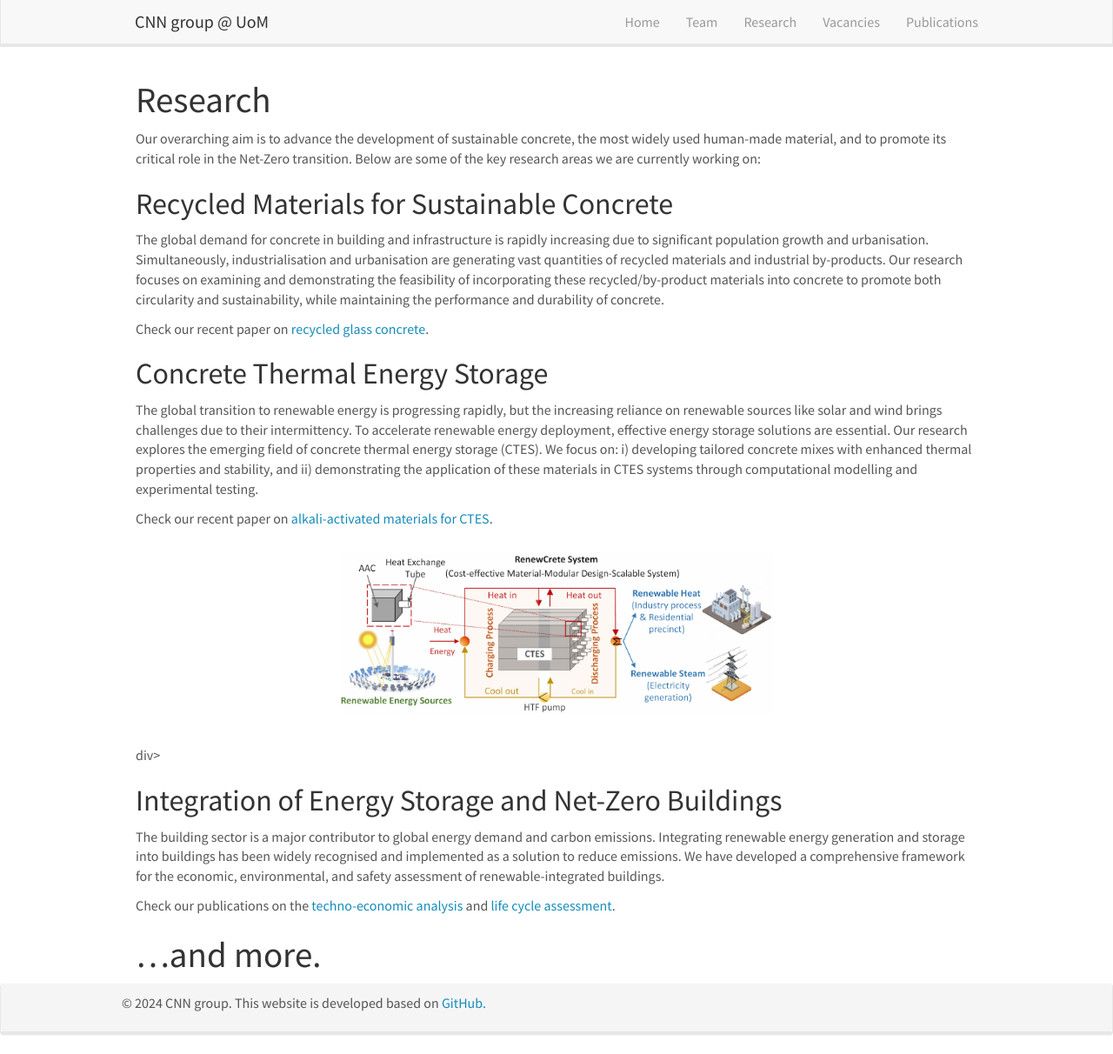
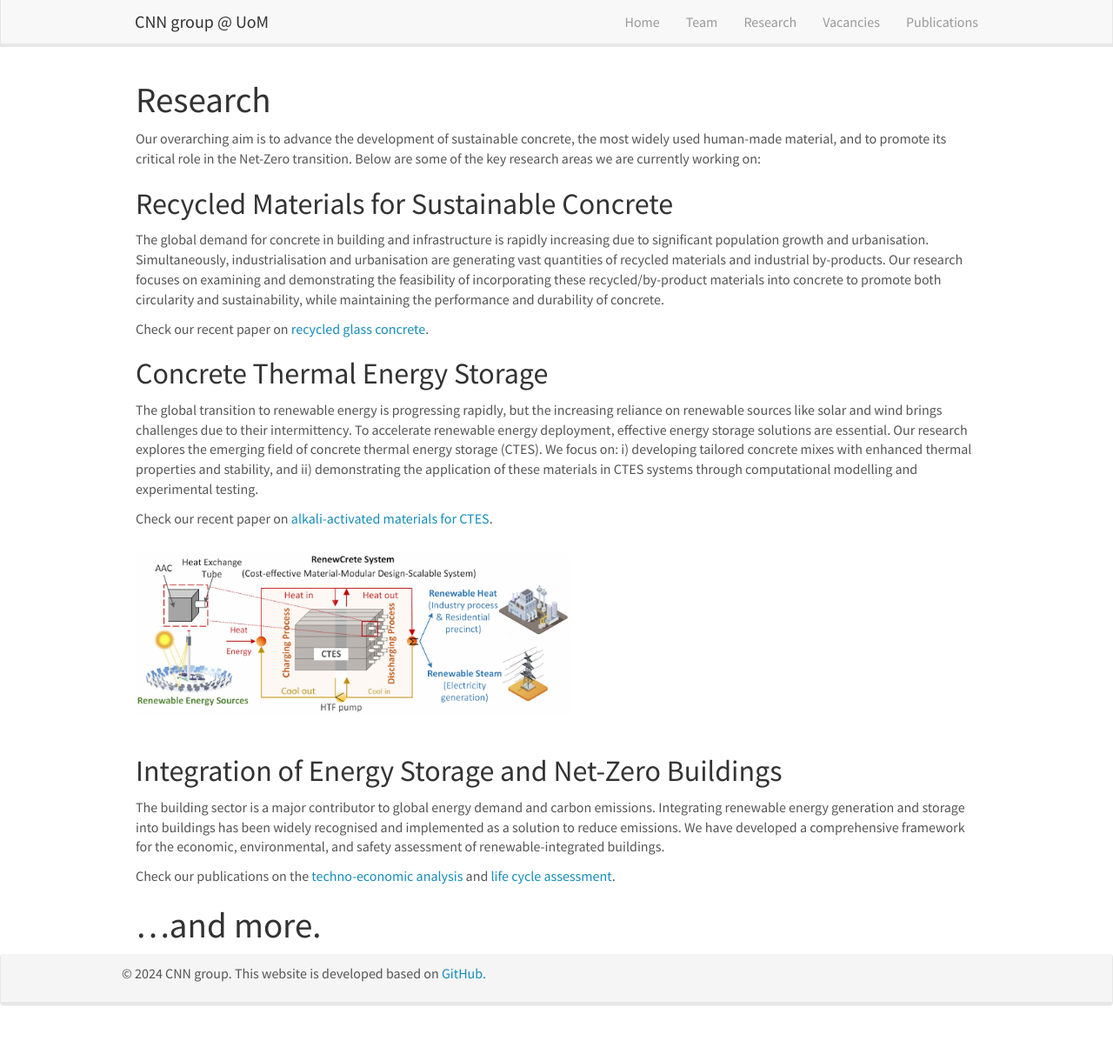
Before and after one commit to tuannguyenngoc/cnn-group, a Jekyll site: the page built from _pages/research.md, in a window 1280 px wide and 1212 px high. Shown: the whole window at 87% size. Built offline with Jekyll 4.4.1, drawn with Linux system fonts in a browser that asks for light colours; nearby versions of some CDN libraries.

Commit message:
Update research.md

```diff
--- a/_pages/research.md
+++ b/_pages/research.md
@@ -19,11 +19,10 @@ Check our recent paper on [recycled glass concrete](https://www.sciencedirect.co
 The global transition to renewable energy is progressing rapidly, but the increasing reliance on renewable sources like solar and wind brings challenges due to their intermittency. To accelerate renewable energy deployment, effective energy storage solutions are essential. Our research explores the emerging field of concrete thermal energy storage (CTES). We focus on: i) developing tailored concrete mixes with enhanced thermal properties and stability, and ii) demonstrating the application of these materials in CTES systems through computational modelling and experimental testing.
 
 Check our recent paper on [alkali-activated materials for CTES](https://www.sciencedirect.com/science/article/pii/S2666165924001285).
-<div>
-<p align="middle">
+<figure>
   <img src="{{ site.url }}{{ site.baseurl }}/images/home/CTES.jpg" style="width: 500px">
-</p>
-</div>div>
+</figure>
+
 
 ## Integration of Energy Storage and Net-Zero Buildings
 The building sector is a major contributor to global energy demand and carbon emissions. Integrating renewable energy generation and storage into buildings has been widely recognised and implemented as a solution to reduce emissions. We have developed a comprehensive framework for the economic, environmental, and safety assessment of renewable-integrated buildings.
```
